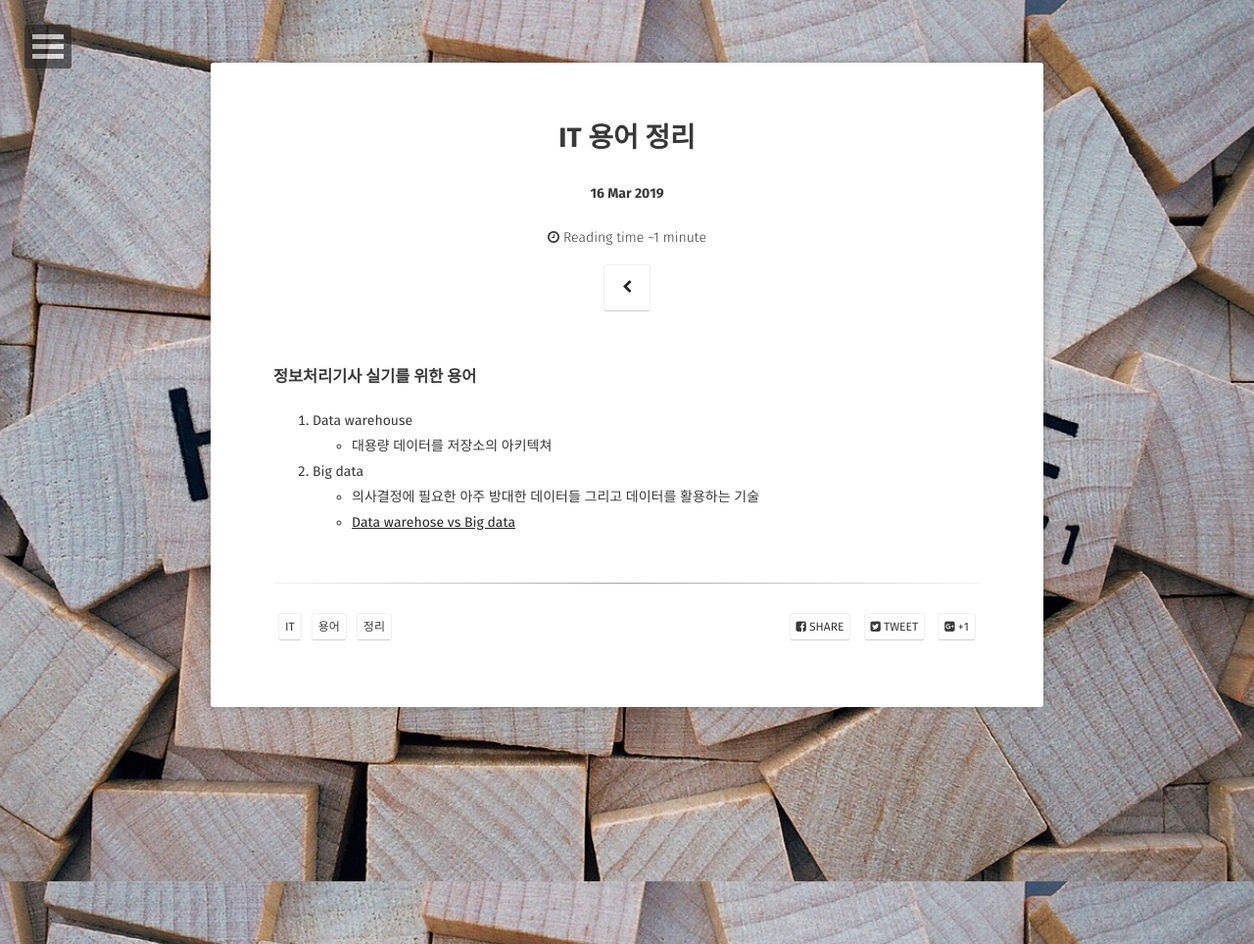
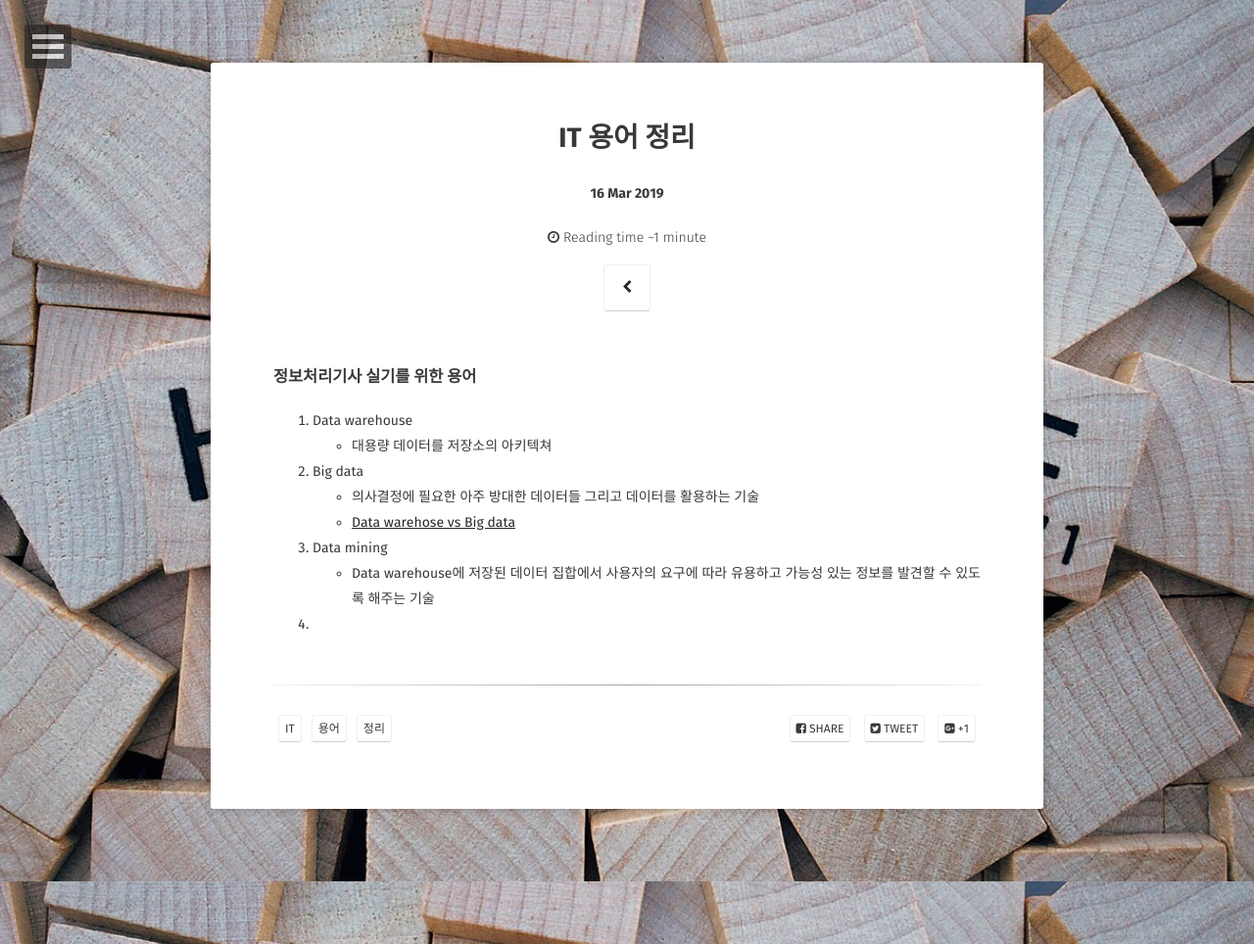
Before and after one commit to Jungjihyuk/JH_Life, a Jekyll site: the page built from _posts/2019-03-16-IT-Terms.md, in a window 1280 px wide. Shown: the whole page at 98% size. Built offline with Jekyll 4.4.1, drawn with Linux system fonts in a browser that asks for light colours; some web fonts are replaced; comment, search, counter and statistics services are not loaded.

Commit message:
IT Terms 수정

```diff
--- a/_posts/2019-03-16-IT-Terms.md
+++ b/_posts/2019-03-16-IT-Terms.md
@@ -15,3 +15,7 @@ tag:
 2. Big data
 - 의사결정에 필요한 아주 방대한 데이터들 그리고 데이터를 활용하는 기술
 - [Data warehose vs Big data](https://www.educba.com/big-data-vs-data-warehouse)
+3. Data mining
+- Data warehouse에 저장된 데이터 집합에서 사용자의 요구에 따라 유용하고 가능성 있는
+  정보를 발견할 수 있도록 해주는 기술
+4.
```
